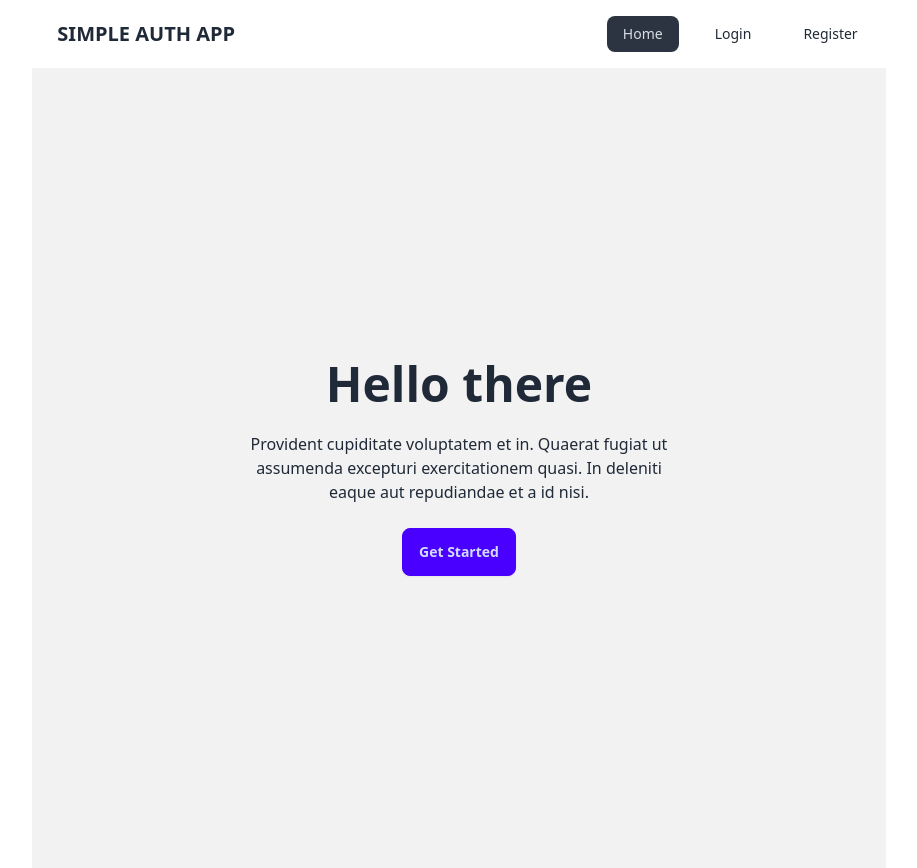
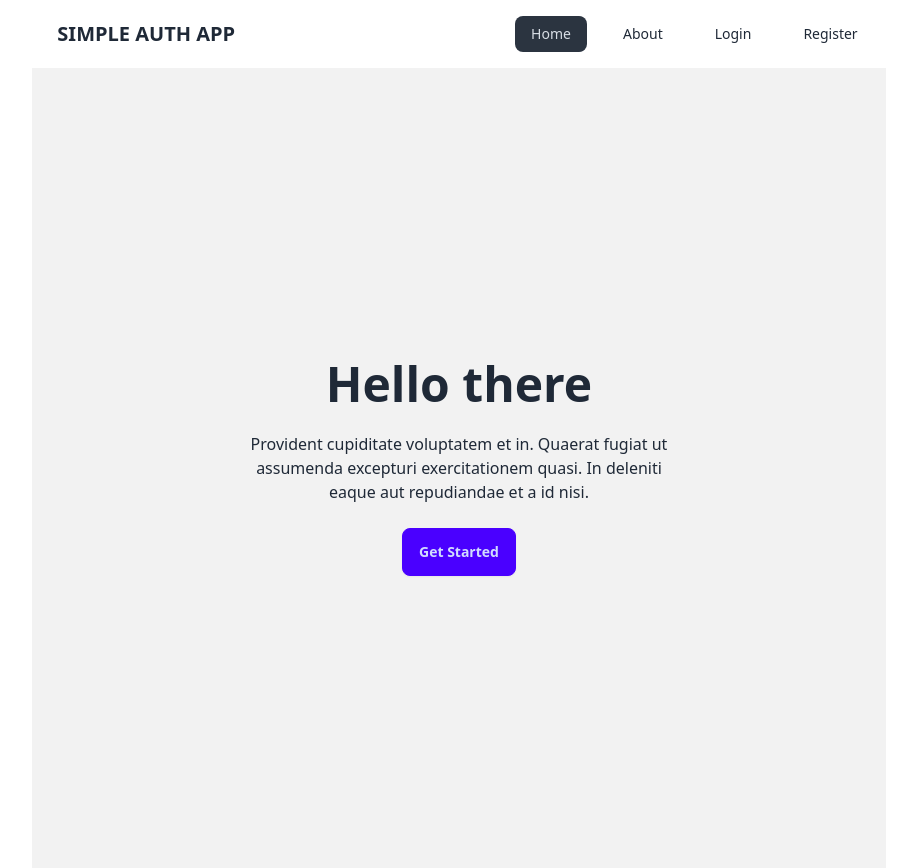
Before and after one commit to tahfeezmizan/ready-react, a React (Vite) app: page / in a window 1280 px wide. Shown: the whole page, without its empty margins (181-1098 px from the left). Built offline with nearby package versions, Linux system fonts and the light colour scheme; no server answers.

Commit message:
Update Navigation.jsx

```diff
--- a/src/components/Header/Navigation.jsx
+++ b/src/components/Header/Navigation.jsx
@@ -13,6 +13,7 @@ const Navigation = () => {
 
     const links = <>
         <li><NavLink to='/'>Home</NavLink></li>
+        <li><NavLink to='/about'>About</NavLink></li>
         {user && <li><NavLink to='/order'>Orders</NavLink></li>}
         {!user && <>
             <li><NavLink to='/login'>Login</NavLink></li>
```
